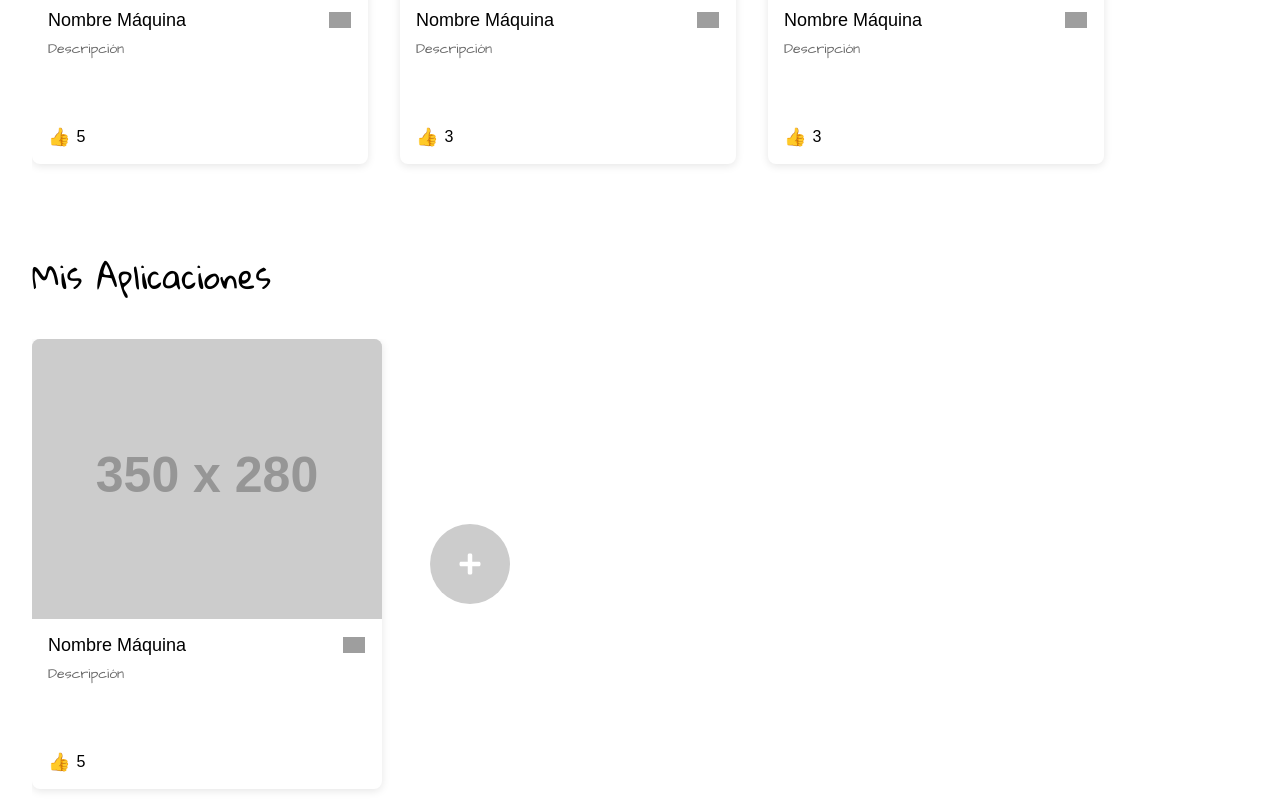
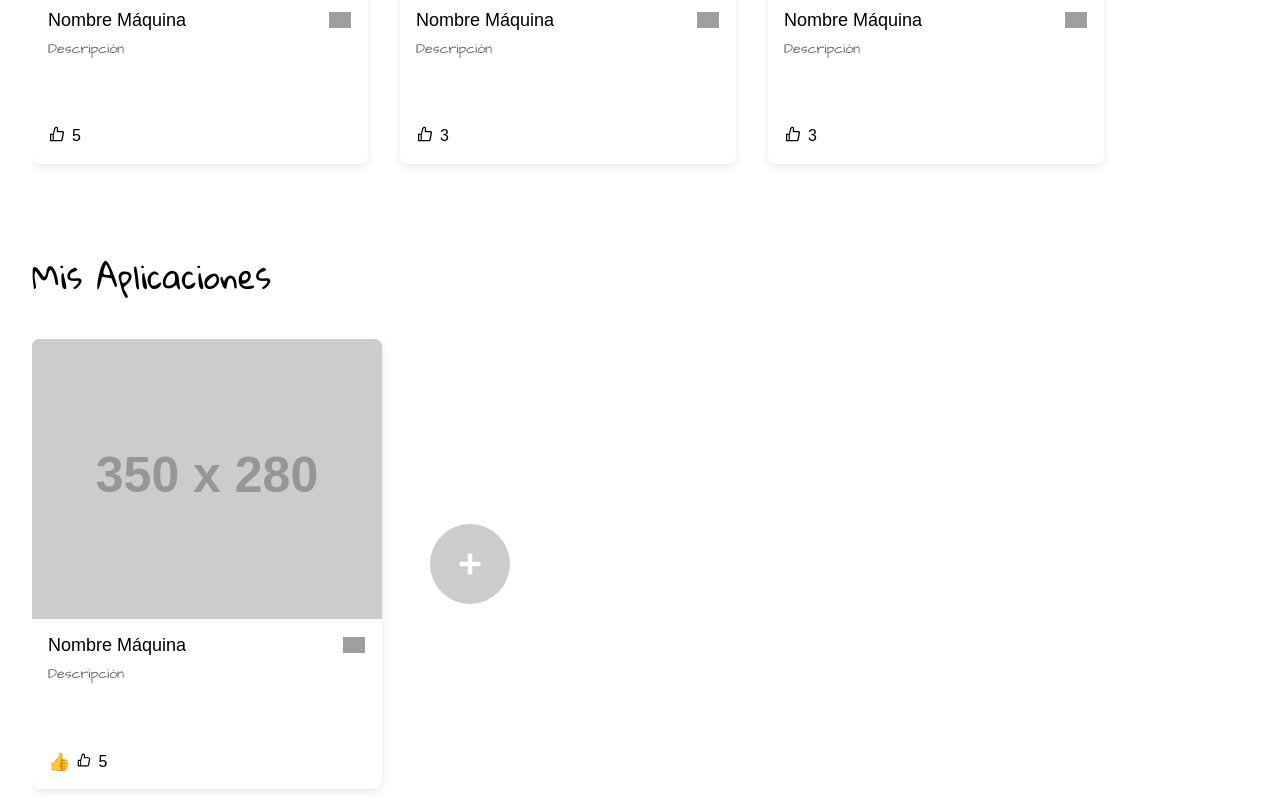
Before and after one commit to Open-Fiber/open-fiber-frontend-v1, a React (Vite) app: page /footer in a window 1280 px wide. Shown: the part 1240-2040 px from the top of the page. Built offline with nearby package versions, Linux system fonts and the light colour scheme; grey boxes are pictures that could not be loaded.

Commit message:
like react-icons

```diff
--- a/src/components/mis_contribuciones/card_app/Card_App.jsx
+++ b/src/components/mis_contribuciones/card_app/Card_App.jsx
@@ -2,7 +2,7 @@
 import React from "react";
 import "../styles/card_app.css";
 import FlagIcon from "../FlagIcon";
-
+import { AiOutlineLike } from "react-icons/ai";
 const Card_App = ({ image, nombre, descripcion, pais, likes }) => {
   return (
     <div className="app-card">
@@ -21,6 +21,9 @@ const Card_App = ({ image, nombre, descripcion, pais, likes }) => {
         <p className="app-description">{descripcion}</p>
         <div className="app-likes">
           <span className="app-like-icon">👍</span>
+          <div>
+            <AiOutlineLike/>
+          </div>
           <span className="app-like-count">{likes}</span>
         </div>
       </div>
--- a/src/components/mis_contribuciones/card_machine/Card_Machine.jsx
+++ b/src/components/mis_contribuciones/card_machine/Card_Machine.jsx
@@ -2,6 +2,7 @@
 import React from "react";
 import "../styles/card_machine.css";
 import FlagIcon from "../FlagIcon";
+import { AiOutlineLike } from "react-icons/ai";
 
 const Card_Machine = ({ image, nombre, descripcion, pais, likes }) => {
   return (
@@ -20,7 +21,9 @@ const Card_Machine = ({ image, nombre, descripcion, pais, likes }) => {
         </div>
         <p className="machine-description">{descripcion}</p>
         <div className="machine-likes">
-          <span className="machine-like-icon">👍</span>
+          <div className="machine-like-icon">
+            <AiOutlineLike />
+          </div>
           <span className="machine-like-count">{likes}</span>
         </div>
       </div>
```
